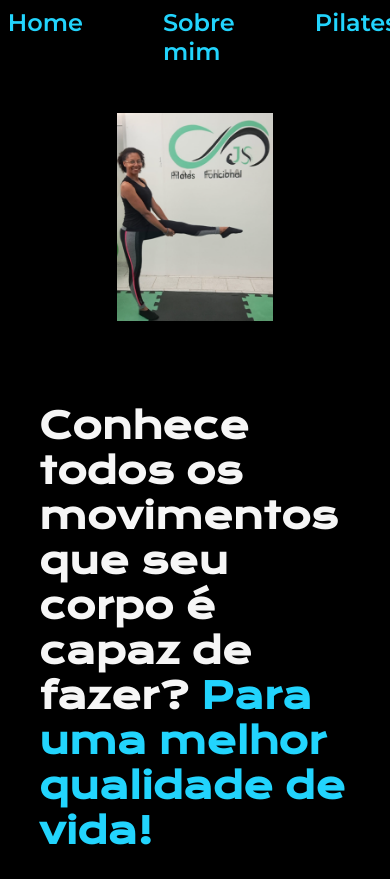
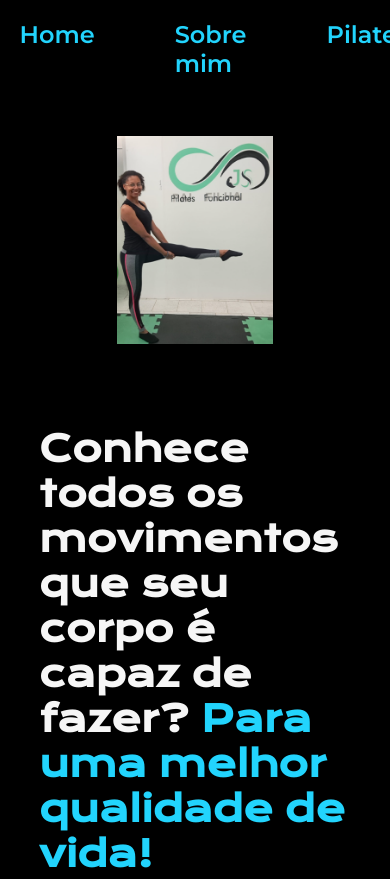
Before and after one commit to natanaelirland/reposit-rio, a plain HTML site: page index.html in a window 390 px wide. Shown: the top 879 px of the page. Drawn offline with nearby package versions, Linux system fonts and the light colour scheme.

Commit message:
Update style.css

```diff
--- a/styles/style.css
+++ b/styles/style.css
@@ -120,13 +120,11 @@ body{
 
 @media (max-width: 500px) {
     .cabecalho{
-         padding: 2%;
+         padding: 5%;
          justify-content: space-between;
          width: auto;
-
-        display: flex;
-    align-items: center;
-    justify-content:
+         display: flex;
+         align-items: center;
     }
     .cabecalho__menu{
         justify-content: center;
```
